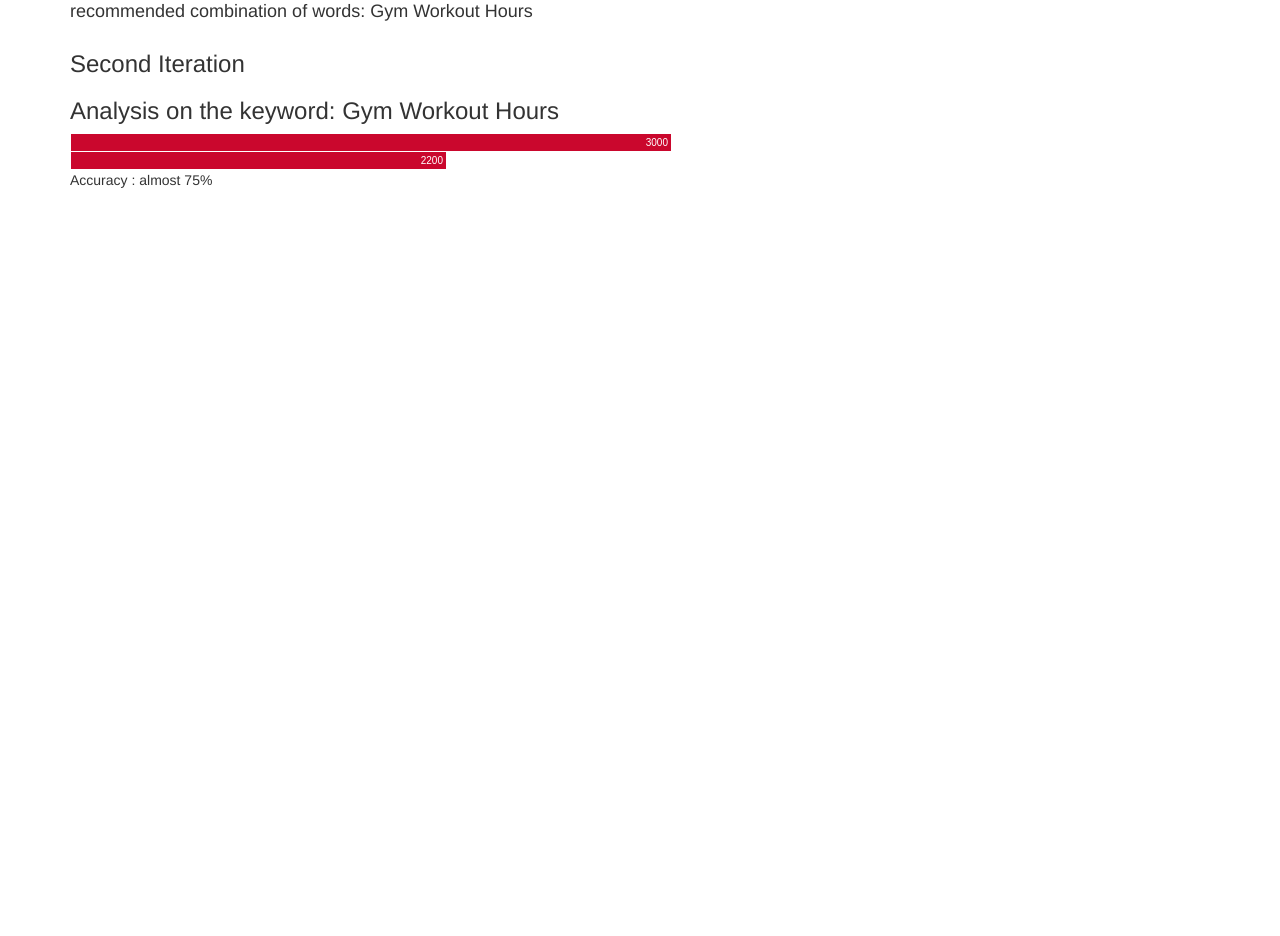
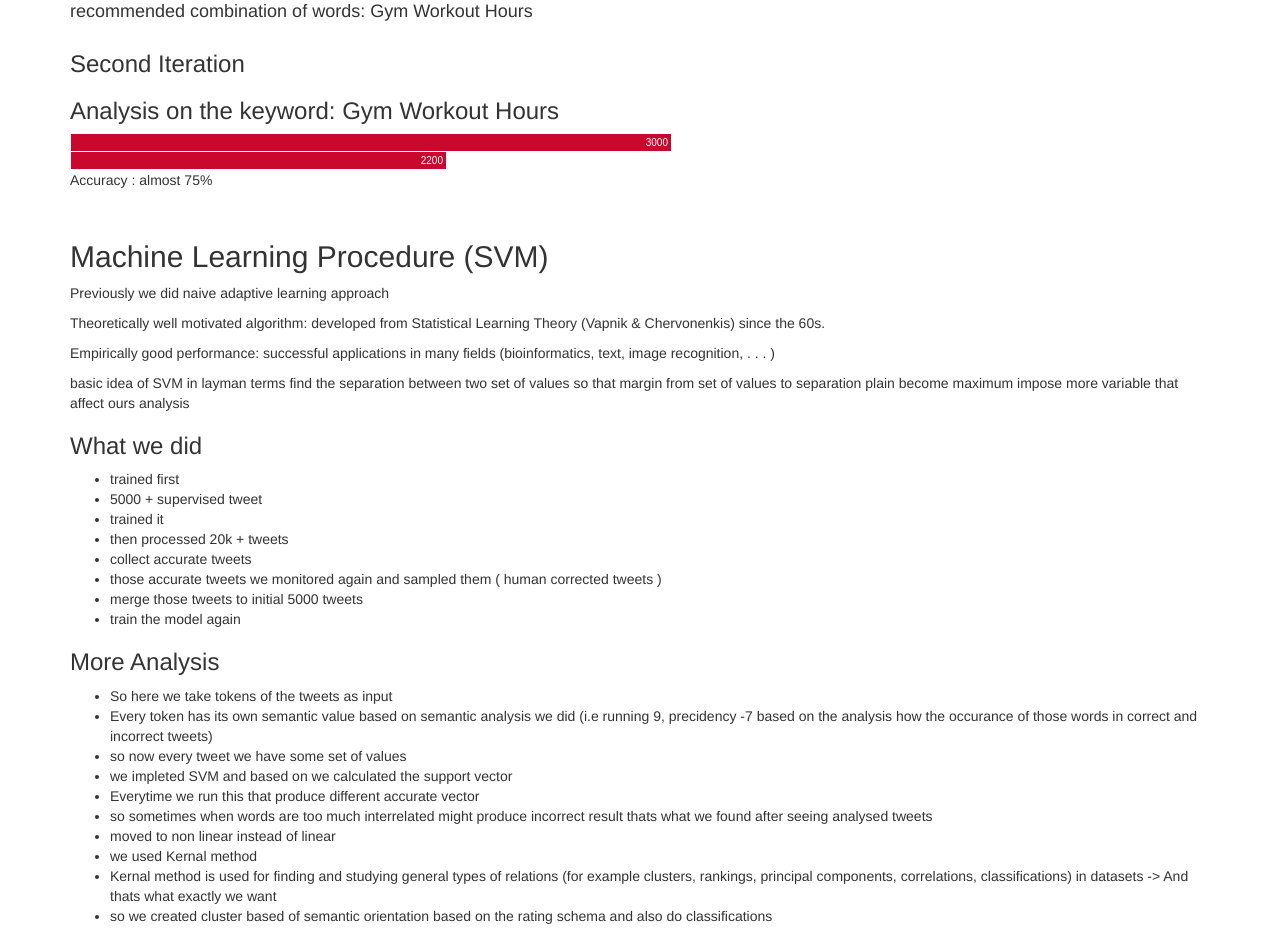
Before and after one commit to rutgersse/twitter-backend, a Django app: page / in a window 1280 px wide. Shown: the part 2849-3785 px from the top of the page. Before the commit the page ends 3037 px from the top, so only its background shows below. Run offline with Django 3.2, Linux system fonts and the light colour scheme; data that the repository does not hold is empty; some libraries are stand-ins or nearby versions.

Commit message:
added more stuff

```diff
--- a/template/index.html
+++ b/template/index.html
@@ -328,8 +328,63 @@
 		<h3></h3>
 
 
+		<div class="container">
+			<h2>Machine Learning Procedure (SVM)</h2>
+
+			<p>Previously we did naive adaptive learning approach</p>
 
 
+<p>Theoretically well motivated algorithm: developed from Statistical Learning Theory (Vapnik & Chervonenkis) since the 60s.</p>
 
+<p>Empirically good performance: successful applications in many fields (bioinformatics, text, image recognition, . . . )</p>
+
+basic idea of SVM in layman terms find the separation between two set of values so that margin from set of values to separation plain become maximum
+
+impose more variable that affect ours analysis
+
+<h3>What we did</h3>
+<ul>
+	<li>trained first </li>
+
+<li>5000 + supervised tweet </li>
+
+<li>trained it </li>
+
+<li>then processed 20k + tweets </li>
+
+<li>collect accurate tweets</li>
+
+<li>those accurate tweets we monitored again and sampled them ( human corrected tweets )</li>
+
+<li>merge those tweets to initial 5000 tweets </li>
+
+<li>train the model again</li>
+
+</ul>
+
+
+<h3>More Analysis</h3>
+<ul>
+	<li>So here we take tokens of the tweets as input </li>
+
+<li>Every token has its own semantic value based on semantic analysis we did (i.e running 9, precidency -7 based on the analysis how the occurance of those words in correct and incorrect tweets) </li>
+
+<li>so now every tweet we have some set of values </li>
+
+<li>we impleted SVM and based on we calculated the support vector</li>
+
+<li>Everytime we run this that produce different accurate vector</li>
+
+<li>so sometimes when words are too much interrelated might produce incorrect result thats what we found after seeing analysed tweets </li>
+
+<li>moved to non linear instead of linear </li>
+
+<li>we used Kernal method </li>
+
+<li>Kernal method is used for finding and studying general types of relations (for example clusters, rankings, principal components, correlations, classifications) in datasets -> And thats what exactly we want </li>
+
+<li>so we created cluster based of semantic orientation based on the rating schema and also do classifications </li>
+</ul>
+</div>
 </body>
 </html>
```
